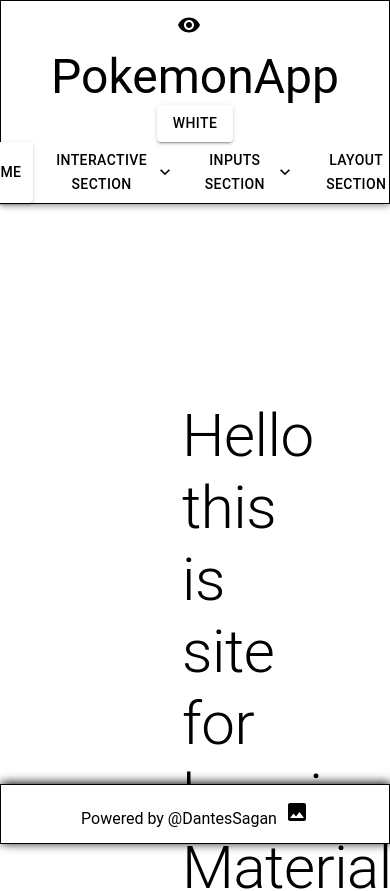
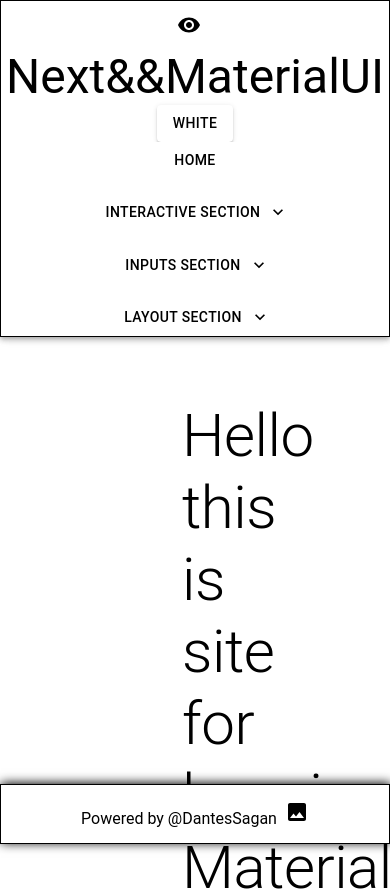
Before and after one commit to DantesSagan/materialNextReact, a Next.js app: page / in a window 390 px wide. Shown: the top 891 px of the page. Built offline with nearby package versions, Linux system fonts and the light colour scheme.

Commit message:
changed responsible disgn for mobile media-query

```diff
--- a/components/layout/muiNavbar.tsx
+++ b/components/layout/muiNavbar.tsx
@@ -60,6 +60,8 @@
   const borderColor = checked ? 'black' : 'white';
   const bgColor = checked ? 'white' : 'black';
 
+  const display = hide ? 'row' : 'column';
+
   return (
     <AppBar
       style={{
@@ -82,7 +84,7 @@
             <Visibility />
           </IconButton>
           <Typography variant='h3' component='div' sx={{ flexGrow: 1 }}>
-            PokemonApp
+            Next&&MaterialUI
           </Typography>
           <Button
             variant='contained'
@@ -96,9 +98,9 @@
             {checked ? 'White' : 'Black'}
           </Button>
 
-          <Stack direction='row' spacing={2} className='columnNavbar'>
+          <Stack direction={{ xs: 'column', sm: 'row' }} spacing={2}>
             <Button
-              variant='contained'
+              color='inherit'
               style={{
                 backgroundColor: navBgColor,
                 color: navTextColor,
@@ -293,7 +295,7 @@
             <VisibilityOffIcon />
           </IconButton>
           <Typography variant='h3' component='div' sx={{ flexGrow: 1 }}>
-            PokemonApp
+            Next&&MaterialUI
           </Typography>
         </Toolbar>
       )}
--- a/styles/globals.css
+++ b/styles/globals.css
@@ -24,8 +24,16 @@
   animation: spin 1s linear;
 }
 
+.columnInner {
+  flex-direction: row;
+}
+
 @media only screen and (max-width: 850px) {
   .columnNavbar {
+    display: flex;
+    flex-direction: column;
+  }
+  .columnInner {
     display: flex;
     flex-direction: column;
   }
@@ -36,9 +44,17 @@
     display: flex;
     flex-direction: column;
   }
+  .columnInner {
+    display: flex;
+    flex-direction: column;
+  }
 }
 @media only screen and (max-width: 375px) {
   .columnNavbar {
+    display: flex;
+    flex-direction: column;
+  }
+  .columnInner {
     display: flex;
     flex-direction: column;
   }
@@ -48,4 +64,8 @@
     display: flex;
     flex-direction: column;
   }
+  .columnInner {
+    display: flex;
+    flex-direction: column;
+  }
 }
```
